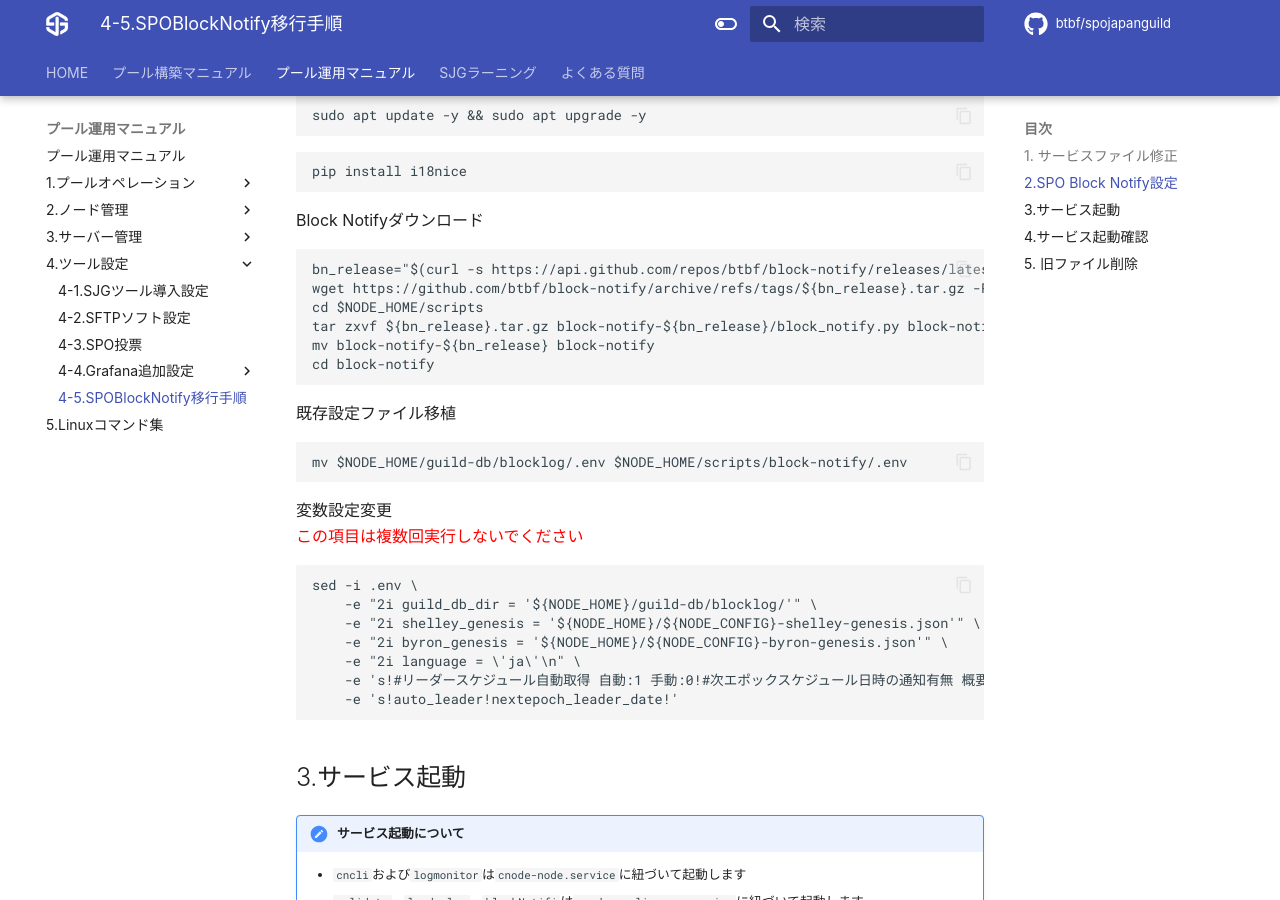
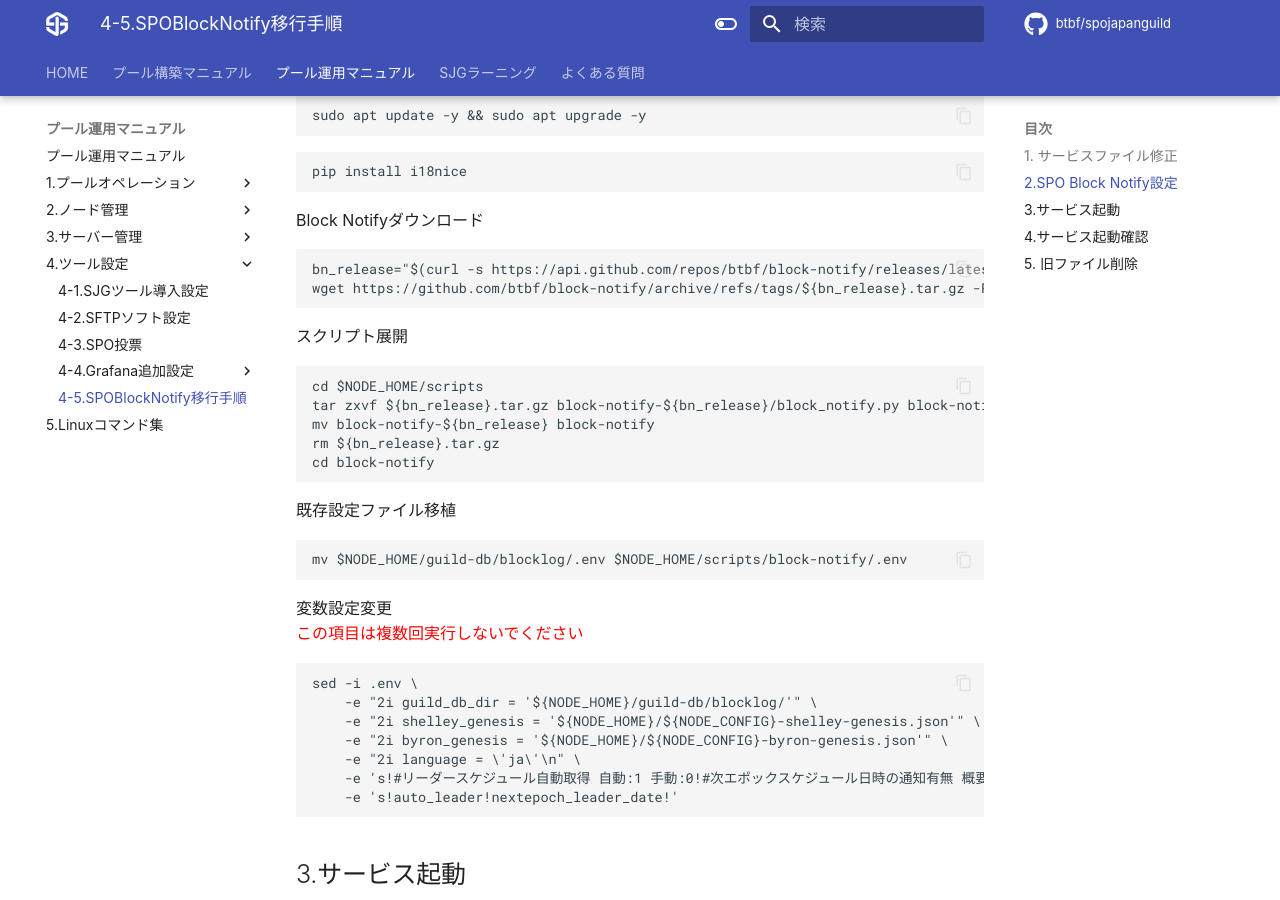
Before and after one commit to btbf/spojapanguild, an MkDocs documentation site: the page built from docs/operation/blocknotify-reinstall.md, in a window 1280 px wide and 900 px high, scrolled down 2505 px. Built offline with MkDocs 1.6.1 and Material for MkDocs 9.7.7, drawn with Linux system fonts in a browser that asks for light colours; comment, search, counter and statistics services are not loaded.

Commit message:
Update blocknotify-reinstall.md

````diff
--- a/docs/operation/blocknotify-reinstall.md
+++ b/docs/operation/blocknotify-reinstall.md
@@ -242,9 +242,14 @@
 ```
 bn_release="$(curl -s https://api.github.com/repos/btbf/block-notify/releases/latest | jq -r '.tag_name')"
 wget https://github.com/btbf/block-notify/archive/refs/tags/${bn_release}.tar.gz -P $NODE_HOME/scripts
+```
+
+スクリプト展開
+```
 cd $NODE_HOME/scripts
 tar zxvf ${bn_release}.tar.gz block-notify-${bn_release}/block_notify.py block-notify-${bn_release}/i18n/
 mv block-notify-${bn_release} block-notify
+rm ${bn_release}.tar.gz
 cd block-notify
 ```
 
````
